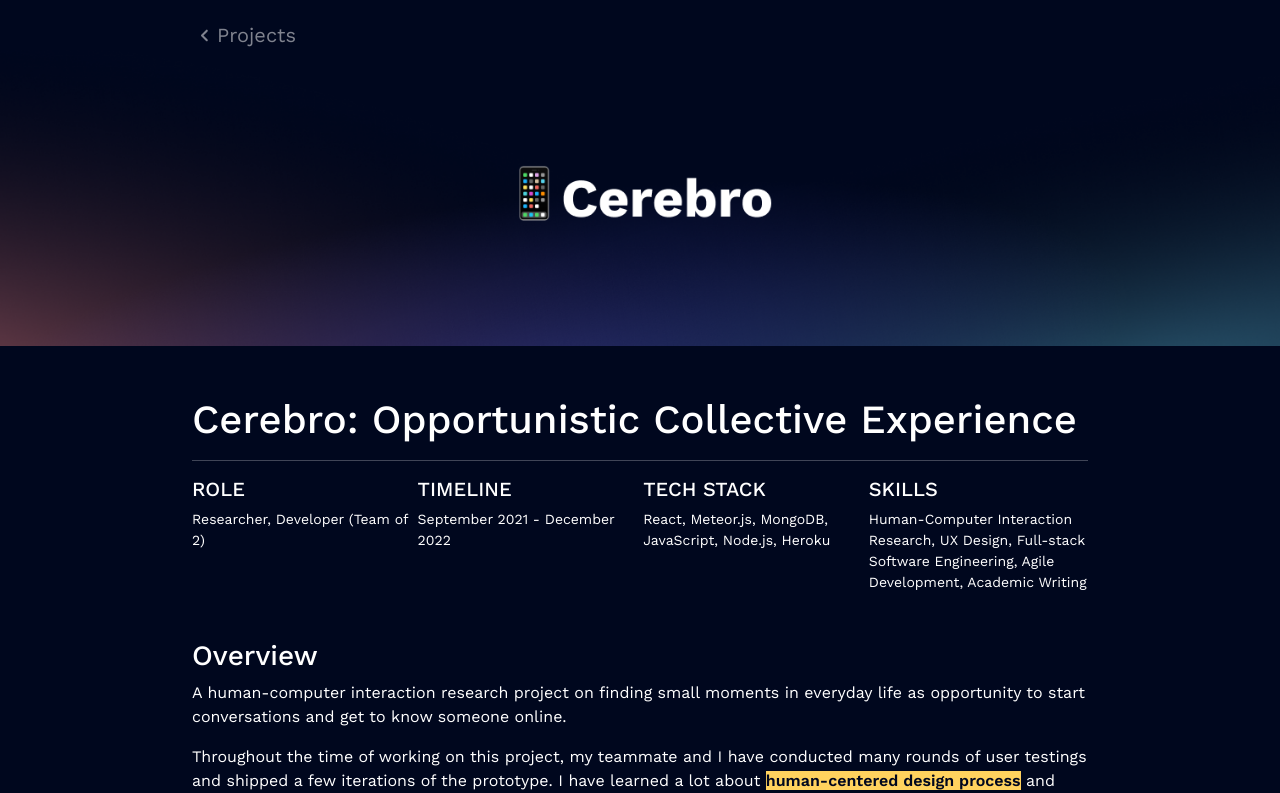
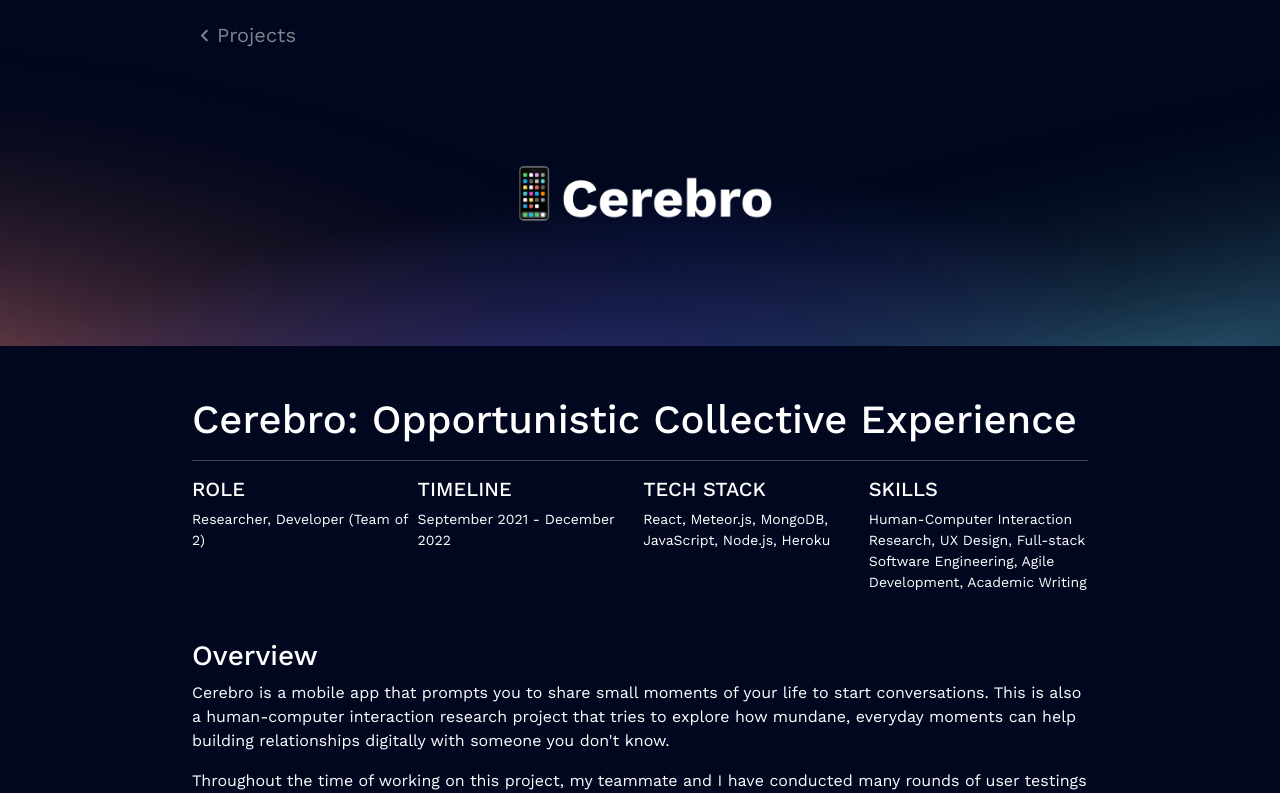
Before and after one commit to cindyhu2023/cindyhudev, a React (Create React App) app: page /cerebro in a window 1280 px wide. Shown: the top 793 px of the page. Built offline with nearby package versions, Linux system fonts and the light colour scheme.

Commit message:
minor improvement

```diff
--- a/src/allProjects/Cerebro.js
+++ b/src/allProjects/Cerebro.js
@@ -35,7 +35,7 @@ export function Cerebro() {
         </Box>
         <div className="SubSection">
         <h3>Overview</h3>
-        <p>A human-computer interaction research project on finding small moments in everyday life as opportunity to start conversations and get to know someone online.</p>
+        <p>Cerebro is a mobile app that prompts you to share small moments of your life to start conversations. This is also a human-computer interaction research project that tries to explore how mundane, everyday moments can help building relationships digitally with someone you don't know. </p>
         <p>Throughout the time of working on this project, my teammate and I have conducted many rounds of user testings and shipped a few iterations of the prototype. I have learned a lot about <b className='highlight'>human-centered design process</b> and <b className='highlight'>agile development practices</b>. But the most valuable thing I have learned is <b className='highlight'>self-reflection and metacognition</b>, which is reflecting on what I learn, how I learn, and how I want to grow.</p>
         <p>This project is part of the Design, Technology, and Research (DTR) studio at Northwestern. I have also published the paper at ACM Conference of Human Factors in Computing System (CHI) 2022 under Student Research Competition track.
         <a href="https://dl.acm.org/doi/fullHtml/10.1145/3491101.3516810">[View the paper here!]</a>
```
